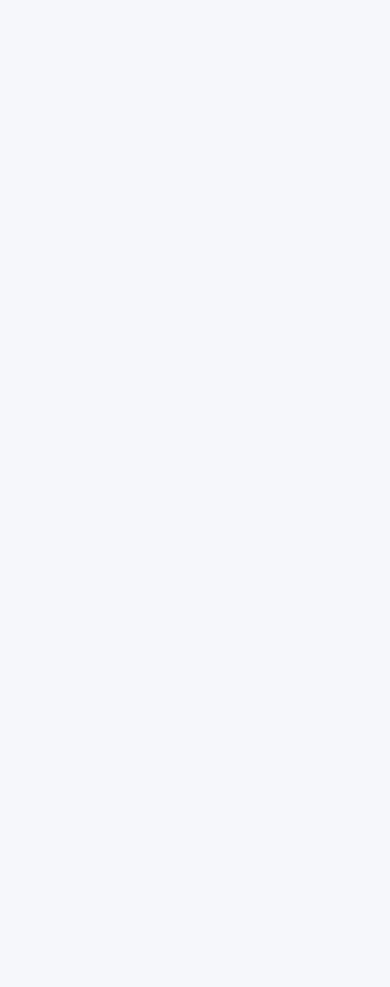
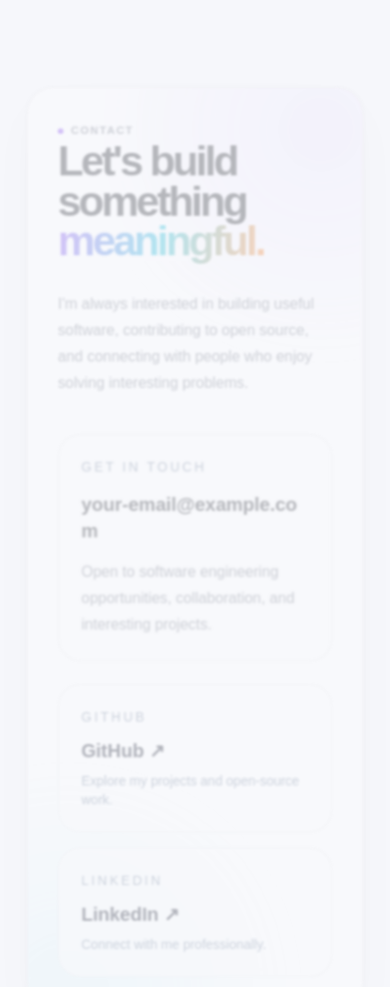
Before and after one commit to jyotish6699/jyotish-portfolio, a Next.js app: page / in a window 390 px wide. Shown: the part 10600-11587 px from the top of the page. Before the commit the page ends 10603 px from the top, so only its background shows below. Built offline with nearby package versions, Linux system fonts and the light colour scheme; no server answers.

Commit message:
feat: add contact section
Add a dedicated contact card with email, GitHub, and LinkedIn links.
Keep contact content centralized in portfolio data and match the existing card design.

```diff
--- a/src/app/page.tsx
+++ b/src/app/page.tsx
@@ -1,13 +1,14 @@
 import { AboutCard } from "@/components/about/AboutCard";
 import { CardStack } from "@/components/cards/CardStack";
+import { ContactCard } from "@/components/contact/ContactCard";
+import { EducationCard } from "@/components/education/EducationCard";
 import { GitHubCard } from "@/components/github/GitHubCard";
 import { HeroCard } from "@/components/hero/HeroCard";
 import { LeetCodeCard } from "@/components/leetcode/LeetCodeCard";
+import { OpenSourceCard } from "@/components/open-source/OpenSourceCard";
 import { ProjectsCard } from "@/components/projects/ProjectsCard";
-import { OpenSourceCard } from "@/components/open-source/OpenSourceCard";
 import { SkillsCard } from "@/components/skills/SkillsCard";
 import TerminalCard from "@/components/terminal/TerminalCard";
-import { EducationCard } from "@/components/education/EducationCard";
 
 export default function Home() {
   return (
@@ -23,6 +24,7 @@ export default function Home() {
           <LeetCodeCard />
           <TerminalCard />
           <EducationCard />
+          <ContactCard />
         </CardStack>
       </div>
     </main>
--- /dev/null
+++ b/src/components/contact/ContactCard.tsx
@@ -0,0 +1,85 @@
+import { PortfolioCard } from "@/components/cards/PortfolioCard";
+import { SectionLabel } from "@/components/ui/SectionLabel";
+import { contactData } from "@/data/contact";
+
+export function ContactCard() {
+  return (
+    <PortfolioCard className="p-8 md:p-12 lg:p-16">
+      <div className="ambient-orb ambient-orb-purple -right-24 -top-24" />
+
+      <div className="ambient-orb ambient-orb-cyan -bottom-32 -left-24" />
+
+      <div className="relative z-10">
+        <SectionLabel>CONTACT</SectionLabel>
+
+        <h2 className="display-heading mt-6 max-w-4xl">
+          Let&apos;s build something{" "}
+          <span className="gradient-text">meaningful.</span>
+        </h2>
+
+        <p className="body-copy mt-8 max-w-2xl text-lg md:text-xl">
+          I&apos;m always interested in building useful software,
+          contributing to open source, and connecting with people
+          who enjoy solving interesting problems.
+        </p>
+
+        <div className="mt-10 rounded-3xl border border-black/10 bg-white/70 p-6 backdrop-blur-sm md:p-8">
+          <p className="text-sm font-medium uppercase tracking-[0.2em] text-slate-500">
+            Get in touch
+          </p>
+
+          <a
+            href={`mailto:${contactData.email}`}
+            className="mt-4 block break-all text-xl font-semibold text-slate-950 transition-opacity hover:opacity-60 md:text-2xl"
+          >
+            {contactData.email}
+          </a>
+
+          <p className="body-copy mt-4 max-w-xl">
+            {contactData.availability}
+          </p>
+        </div>
+
+        <div className="mt-6 grid gap-4 md:grid-cols-2">
+          <a
+            href={contactData.github.href}
+            target="_blank"
+            rel="noreferrer"
+            className="rounded-3xl border border-black/10 bg-white/70 p-6 transition-transform hover:-translate-y-1"
+          >
+            <p className="text-sm uppercase tracking-[0.2em] text-slate-500">
+              GitHub
+            </p>
+
+            <p className="mt-3 text-xl font-semibold text-slate-950">
+              {contactData.github.label} ↗
+            </p>
+
+            <p className="mt-2 text-sm text-slate-500">
+              Explore my projects and open-source work.
+            </p>
+          </a>
+
+          <a
+            href={contactData.linkedin.href}
+            target="_blank"
+            rel="noreferrer"
+            className="rounded-3xl border border-black/10 bg-white/70 p-6 transition-transform hover:-translate-y-1"
+          >
+            <p className="text-sm uppercase tracking-[0.2em] text-slate-500">
+              LinkedIn
+            </p>
+
+            <p className="mt-3 text-xl font-semibold text-slate-950">
+              {contactData.linkedin.label} ↗
+            </p>
+
+            <p className="mt-2 text-sm text-slate-500">
+              Connect with me professionally.
+            </p>
+          </a>
+        </div>
+      </div>
+    </PortfolioCard>
+  );
+}
--- /dev/null
+++ b/src/data/contact.ts
@@ -0,0 +1,16 @@
+export const contactData = {
+  email: "your-email@example.com",
+
+  github: {
+    label: "GitHub",
+    href: "https://github.com/jyotish6699",
+  },
+
+  linkedin: {
+    label: "LinkedIn",
+    href: "#",
+  },
+
+  availability:
+    "Open to software engineering opportunities, collaboration, and interesting projects.",
+};
```
